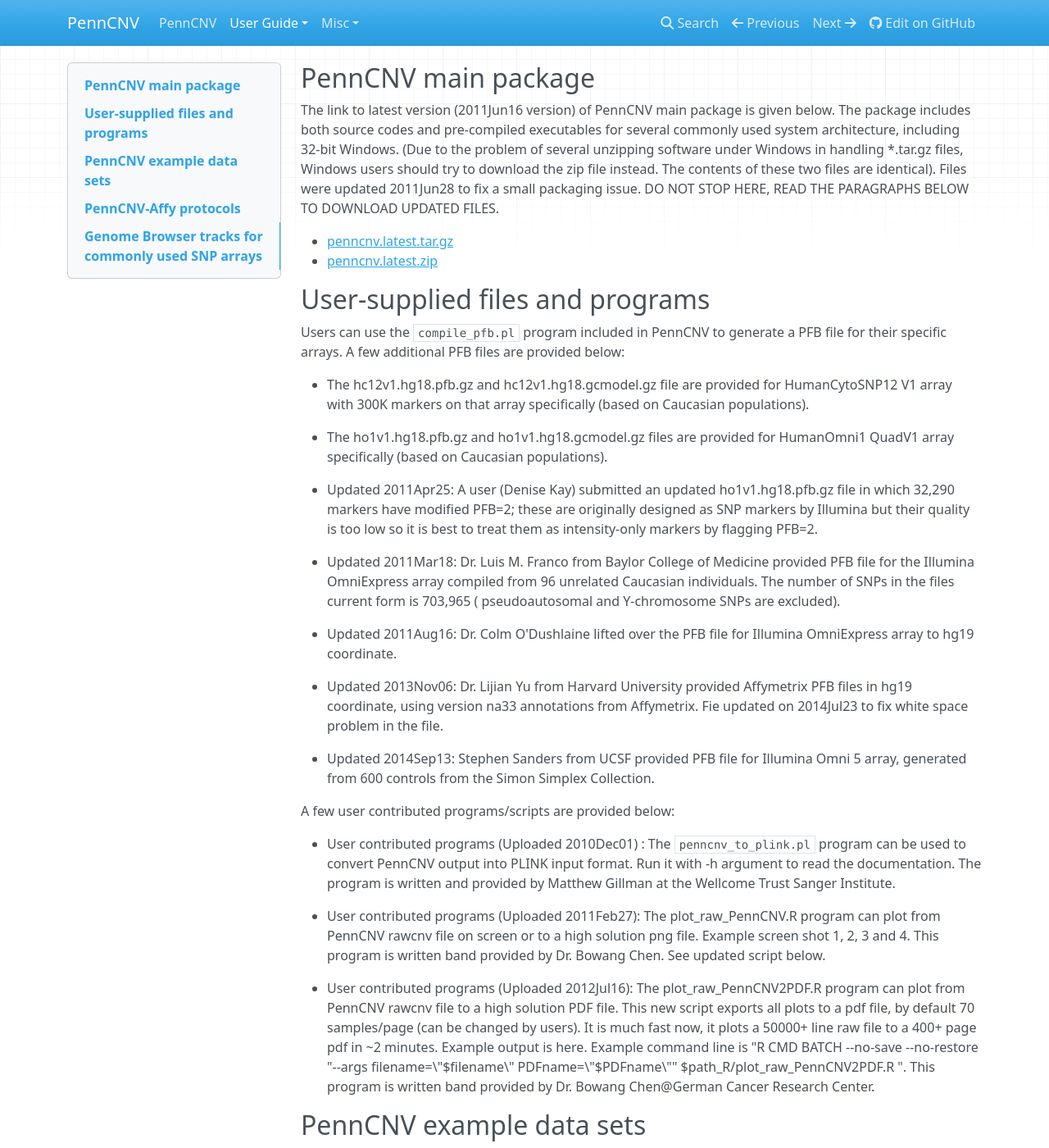
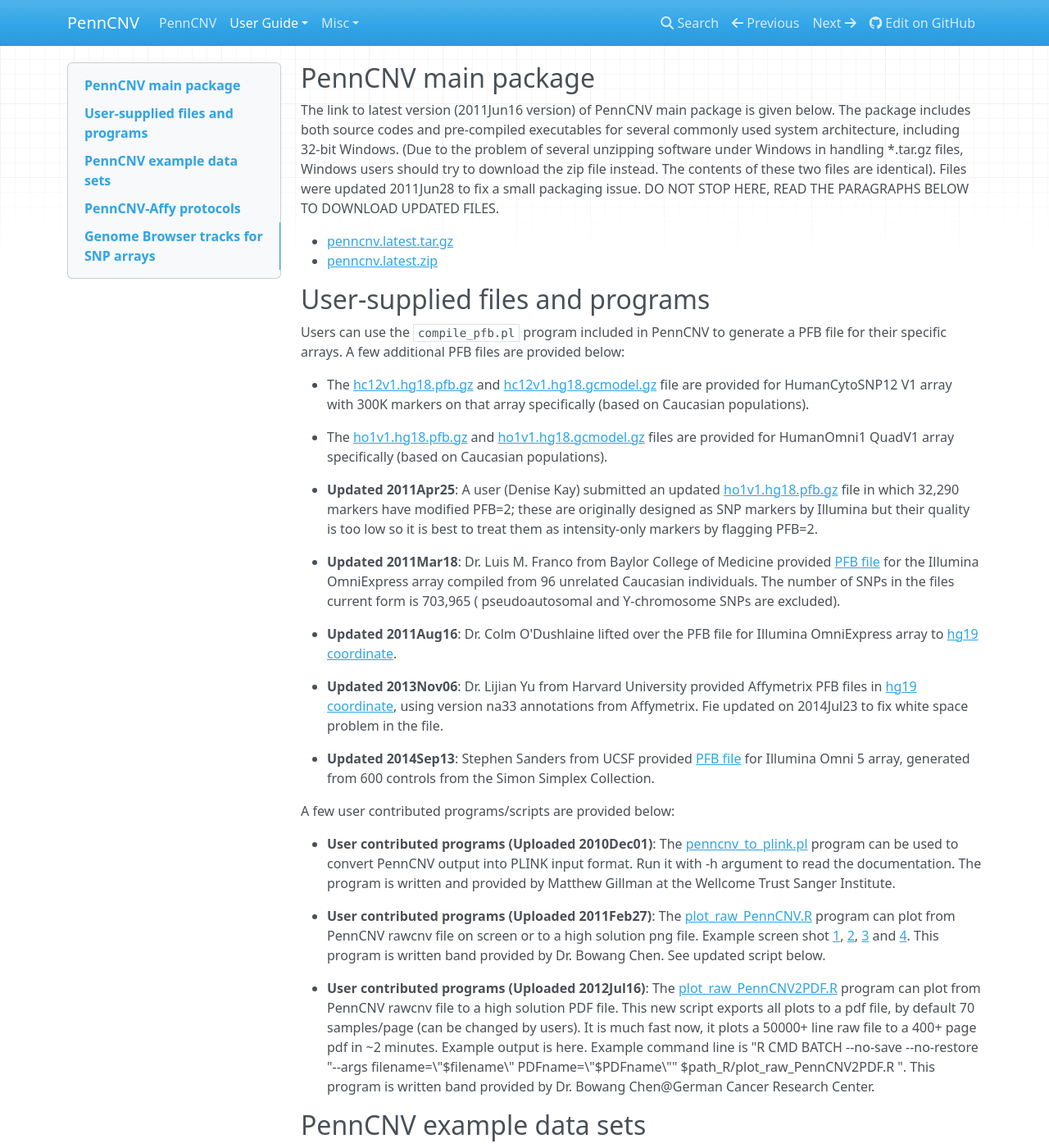
Before and after one commit to WGLab/PennCNV, an MkDocs documentation site: the page built from docs/user-guide/download.md, in a window 1280 px wide and 1400 px high. Shown: the whole window at 82% size. Built offline with MkDocs 1.6.1, drawn with Linux system fonts in a browser that asks for light colours; nearby versions of some CDN libraries; old or Windows-style settings are respelled for this version of MkDocs; some of the changed lines change nothing that is shown; some of the changed text lies outside the part shown.

Commit message:
Updated download.md

```diff
--- a/docs/user-guide/download.md
+++ b/docs/user-guide/download.md
@@ -9,27 +9,27 @@
 
 Users can use the `compile_pfb.pl` program included in PennCNV to generate a PFB file for their specific arrays. A few additional PFB files are provided below:
 
-- The hc12v1.hg18.pfb.gz and hc12v1.hg18.gcmodel.gz file are provided for HumanCytoSNP12 V1 array with 300K markers on that array specifically (based on Caucasian populations).
+- The [hc12v1.hg18.pfb.gz](http://www.openbioinformatics.org/penncnv/download/hc12v1.hg18.pfb.gz) and [hc12v1.hg18.gcmodel.gz](http://www.openbioinformatics.org/penncnv/download/hc12v1.hg18.gcmodel.gz) file are provided for HumanCytoSNP12 V1 array with 300K markers on that array specifically (based on Caucasian populations).
 
-- The ho1v1.hg18.pfb.gz and ho1v1.hg18.gcmodel.gz files are provided for HumanOmni1 QuadV1 array specifically (based on Caucasian populations).
+- The [ho1v1.hg18.pfb.gz](http://www.openbioinformatics.org/penncnv/download/ho1v1.hg18.pfb.gz) and [ho1v1.hg18.gcmodel.gz](http://www.openbioinformatics.org/penncnv/download/ho1v1.hg18.gcmodel.gz) files are provided for HumanOmni1 QuadV1 array specifically (based on Caucasian populations).
 
-- Updated 2011Apr25: A user (Denise Kay) submitted an updated ho1v1.hg18.pfb.gz file in which 32,290 markers have modified PFB=2; these are originally designed as SNP markers by Illumina but their quality is too low so it is best to treat them as intensity-only markers by flagging PFB=2.
+- **Updated 2011Apr25**: A user (Denise Kay) submitted an updated [ho1v1.hg18.pfb.gz](http://www.openbioinformatics.org/penncnv/download/ho1v1.hg18.MOD.zip) file in which 32,290 markers have modified PFB=2; these are originally designed as SNP markers by Illumina but their quality is too low so it is best to treat them as intensity-only markers by flagging PFB=2.
 
-- Updated 2011Mar18: Dr. Luis M. Franco from Baylor College of Medicine provided PFB file for the Illumina OmniExpress array compiled from 96 unrelated Caucasian individuals. The number of SNPs in the files current form is 703,965 ( pseudoautosomal and Y-chromosome SNPs are excluded).
+- **Updated 2011Mar18**: Dr. Luis M. Franco from Baylor College of Medicine provided [PFB file](http://www.openbioinformatics.org/penncnv/download/OmniExpress_hg18.pfb.gz) for the Illumina OmniExpress array compiled from 96 unrelated Caucasian individuals. The number of SNPs in the files current form is 703,965 ( pseudoautosomal and Y-chromosome SNPs are excluded).
 
-- Updated 2011Aug16: Dr. Colm O'Dushlaine lifted over the PFB file for Illumina OmniExpress array to hg19 coordinate.
+- **Updated 2011Aug16**: Dr. Colm O'Dushlaine lifted over the PFB file for Illumina OmniExpress array to [hg19 coordinate](http://www.openbioinformatics.org/penncnv/download/OmniExpress_hg19.pfb.gz).
 
-- Updated 2013Nov06: Dr. Lijian Yu from Harvard University provided Affymetrix PFB files in hg19 coordinate, using version na33 annotations from Affymetrix. Fie updated on 2014Jul23 to fix white space problem in the file.
+- **Updated 2013Nov06**: Dr. Lijian Yu from Harvard University provided Affymetrix PFB files in [hg19 coordinate](http://www.openbioinformatics.org/penncnv/download/affygw6.hg19.pfb.gz), using version na33 annotations from Affymetrix. Fie updated on 2014Jul23 to fix white space problem in the file.
 
-- Updated 2014Sep13: Stephen Sanders from UCSF provided PFB file for Illumina Omni 5 array, generated from 600 controls from the Simon Simplex Collection.
+- **Updated 2014Sep13**: Stephen Sanders from UCSF provided [PFB file](http://www.openbioinformatics.org/penncnv/download/YALE_Merged_PFB_hg19.pfb) for Illumina Omni 5 array, generated from 600 controls from the Simon Simplex Collection.
 
 A few user contributed programs/scripts are provided below:
 
-- User contributed programs (Uploaded 2010Dec01) : The `penncnv_to_plink.pl` program can be used to convert PennCNV output into PLINK input format. Run it with -h argument to read the documentation. The program is written and provided by Matthew Gillman at the Wellcome Trust Sanger Institute.
+- **User contributed programs (Uploaded 2010Dec01)**: The [penncnv_to_plink.pl](http://www.openbioinformatics.org/penncnv/download/penncnv_to_plink.pl) program can be used to convert PennCNV output into PLINK input format. Run it with -h argument to read the documentation. The program is written and provided by Matthew Gillman at the Wellcome Trust Sanger Institute.
 
-- User contributed programs (Uploaded 2011Feb27): The plot_raw_PennCNV.R program can plot from PennCNV rawcnv file on screen or to a high solution png file. Example screen shot 1, 2, 3 and 4. This program is written band provided by Dr. Bowang Chen. See updated script below.
+- **User contributed programs (Uploaded 2011Feb27)**: The [plot_raw_PennCNV.R](http://www.openbioinformatics.org/penncnv/download/plot_raw_PennCNV.R) program can plot from PennCNV rawcnv file on screen or to a high solution png file. Example screen shot [1](img/PennCNV_76neu_3unique_chr18.png), [2](img/PennCNV_76neu_3unique_chr22.png), [3](img/test_chr02.png) and [4](img/test_chr18.png). This program is written band provided by Dr. Bowang Chen. See updated script below.
 
-- User contributed programs (Uploaded 2012Jul16): The plot_raw_PennCNV2PDF.R program can plot from PennCNV rawcnv file to a high solution PDF file. This new script exports all plots to a pdf file, by default 70 samples/page (can be changed by users). It is much fast now, it plots a 50000+ line raw file to a 400+ page pdf in ~2 minutes. Example output is here. Example command line is "R CMD BATCH --no-save --no-restore "--args filename=\"$filename\" PDFname=\"$PDFname\"" $path_R/plot_raw_PennCNV2PDF.R ". This program is written band provided by Dr. Bowang Chen@German Cancer Research Center.
+- **User contributed programs (Uploaded 2012Jul16)**: The [plot_raw_PennCNV2PDF.R](http://www.openbioinformatics.org/penncnv/download/plot_raw_PennCNV2PDF.R) program can plot from PennCNV rawcnv file to a high solution PDF file. This new script exports all plots to a pdf file, by default 70 samples/page (can be changed by users). It is much fast now, it plots a 50000+ line raw file to a 400+ page pdf in ~2 minutes. Example output is here. Example command line is "R CMD BATCH --no-save --no-restore "--args filename=\"$filename\" PDFname=\"$PDFname\"" $path_R/plot_raw_PennCNV2PDF.R ". This program is written band provided by Dr. Bowang Chen@German Cancer Research Center.
 
 ## PennCNV example data sets
 
@@ -53,7 +53,7 @@
 - [gw6.tar.gz](http://www.openbioinformatics.org/penncnv/download/gw6.tar.gz)
 
 
-## Genome Browser tracks for commonly used SNP arrays
+## Genome Browser tracks for SNP arrays
 
 Click any of the link below will load the corresponding track in the UCSC Genome Browser on hg18 coordinate, or 2006 human genome assembly. It may take several minutes to load each of the track. The user can visualize the location of the marker coverage in each specific arrays and compare them with each other. If the user does not want to see the marker names in the browser, the dense drop-down menu option can be used in the browser page to display red vertical bars for each marker.
 
```
